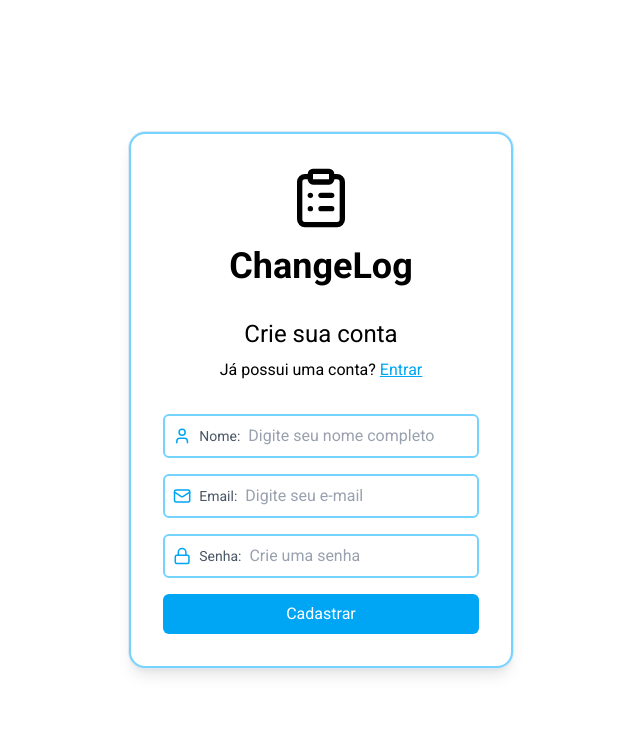
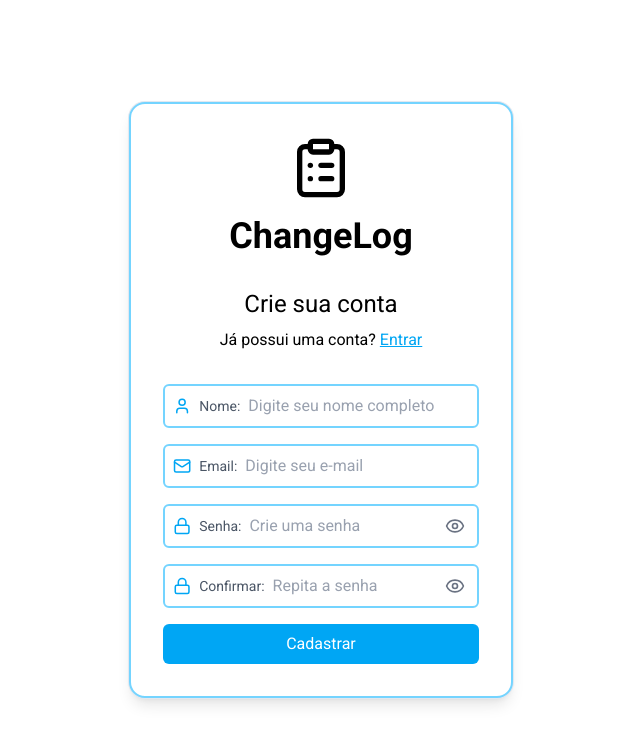
Before and after one commit to DhioneCastilhoBarbosa/Frontend-changelog, a React (Vite) app: page /cadastro in a window 1280 px wide. Shown: the top 744 px of the page, without its empty margins (319-959 px from the left). Built offline with nearby package versions, Linux system fonts and the light colour scheme.

Commit message:
feat: add new feature in sigin e singup

```diff
--- a/src/components/signUp.tsx
+++ b/src/components/signUp.tsx
@@ -1,4 +1,4 @@
-import { ClipboardList, Lock, Mail, User } from "lucide-react";
+import { ClipboardList, Lock, Mail, User, Eye, EyeOff } from "lucide-react";
 import { useNavigate } from "react-router-dom";
 import { toast } from "sonner";
 import api from "../services/api";
@@ -7,31 +7,45 @@ import React from "react";
 export default function SignUp() {
   const navigate = useNavigate();
   const [loading, setLoading] = React.useState(false);
+  const [showPwd, setShowPwd] = React.useState(false);
+  const [showConfirm, setShowConfirm] = React.useState(false);
+
   const [form, setForm] = React.useState({
     name: "",
     email: "",
     password: "",
+    confirmPassword: "",
   });
 
   const update =
-    (key: "name" | "email" | "password") =>
-    (e: React.ChangeEvent<HTMLInputElement>) =>
+    (key: keyof typeof form) => (e: React.ChangeEvent<HTMLInputElement>) =>
       setForm((f) => ({ ...f, [key]: e.target.value }));
+
+  const mismatch =
+    form.confirmPassword.length > 0 && form.password !== form.confirmPassword;
 
   const handleSubmit = async (e: React.FormEvent<HTMLFormElement>) => {
     e.preventDefault();
     if (loading) return;
+
+    if (mismatch) {
+      toast.error("As senhas não coincidem.");
+      return;
+    }
+    if (form.password.length < 6) {
+      toast.error("A senha deve ter pelo menos 6 caracteres.");
+      return;
+    }
+
     setLoading(true);
     try {
-      // Se seu axios já tem baseURL = https://api-changelog.intelbras-cve-pro.com.br/api
-      // use apenas "/users". Caso não tenha, use a URL completa abaixo.
       await api.post("/users", {
         name: form.name.trim(),
         email: form.email.trim(),
         password: form.password,
       });
       toast.success(
-        "Cadastro realizado com sucesso! Entre em contato com a equipe de CVE para ativar sua conta.",
+        "Cadastro realizado. Contate a equipe de CVE para ativar sua conta.",
         { closeButton: true }
       );
       navigate("/login");
@@ -45,7 +59,7 @@ export default function SignUp() {
       ) {
         const response = (
           err as { response?: { data?: { message?: string }; status?: number } }
-        ).response;
+        ).response as any;
         msg =
           response?.data?.message ||
           (response?.status === 409
@@ -127,29 +141,98 @@ export default function SignUp() {
           </label>
 
           {/* Senha */}
-          <label className="flex items-center gap-2 border-2 border-sky-300 p-2 rounded-md w-full transition-colors focus-within:border-sky-500 focus-within:bg-sky-50 dark:focus-within:bg-zinc-800">
+          <label
+            className={`flex items-center gap-2 border-2 p-2 rounded-md w-full transition-colors focus-within:border-sky-500 focus-within:bg-sky-50 dark:focus-within:bg-zinc-800 ${
+              mismatch ? "border-rose-400" : "border-sky-300"
+            }`}
+          >
             <Lock className="w-5 h-5 text-sky-500" />
             <div className="flex flex-row items-center gap-2 w-full">
               <span className="text-sm text-gray-600 dark:text-gray-300">
                 Senha:
               </span>
+              <div className="relative w-full flex items-center">
                 <input
-                type="password"
+                  type={showPwd ? "text" : "password"}
                   name="password"
                   value={form.password}
                   onChange={update("password")}
-                className="bg-transparent outline-none border-none text-black dark:text-white placeholder:text-gray-400 w-full"
+                  className="bg-transparent outline-none border-none text-black dark:text-white placeholder:text-gray-400 w-full pr-8"
                   placeholder="Crie uma senha"
                   autoComplete="new-password"
                   minLength={6}
                   required
+                  aria-invalid={mismatch}
                 />
+                <button
+                  type="button"
+                  onClick={() => setShowPwd((s) => !s)}
+                  aria-label={showPwd ? "Ocultar senha" : "Mostrar senha"}
+                  aria-pressed={showPwd}
+                  className="absolute right-0 p-1 text-gray-500 hover:text-gray-700 dark:text-gray-400 dark:hover:text-gray-200"
+                >
+                  {showPwd ? (
+                    <EyeOff className="w-5 h-5" />
+                  ) : (
+                    <Eye className="w-5 h-5" />
+                  )}
+                </button>
+              </div>
             </div>
           </label>
 
+          {/* Confirmar Senha */}
+          <label
+            className={`flex items-center gap-2 border-2 p-2 rounded-md w-full transition-colors focus-within:border-sky-500 focus-within:bg-sky-50 dark:focus-within:bg-zinc-800 ${
+              mismatch ? "border-rose-400" : "border-sky-300"
+            }`}
+          >
+            <Lock className="w-5 h-5 text-sky-500" />
+            <div className="flex flex-row items-center gap-2 w-full">
+              <span className="text-sm text-gray-600 dark:text-gray-300">
+                Confirmar:
+              </span>
+              <div className="relative w-full flex items-center">
+                <input
+                  type={showConfirm ? "text" : "password"}
+                  name="confirmPassword"
+                  value={form.confirmPassword}
+                  onChange={update("confirmPassword")}
+                  className="bg-transparent outline-none border-none text-black dark:text-white placeholder:text-gray-400 w-full pr-8"
+                  placeholder="Repita a senha"
+                  autoComplete="new-password"
+                  minLength={6}
+                  required
+                  aria-invalid={mismatch}
+                />
+                <button
+                  type="button"
+                  onClick={() => setShowConfirm((s) => !s)}
+                  aria-label={
+                    showConfirm ? "Ocultar confirmação" : "Mostrar confirmação"
+                  }
+                  aria-pressed={showConfirm}
+                  className="absolute right-0 p-1 text-gray-500 hover:text-gray-700 dark:text-gray-400 dark:hover:text-gray-200"
+                >
+                  {showConfirm ? (
+                    <EyeOff className="w-5 h-5" />
+                  ) : (
+                    <Eye className="w-5 h-5" />
+                  )}
+                </button>
+              </div>
+            </div>
+          </label>
+
+          {mismatch && (
+            <p className="w-full text-xs text-rose-600 -mt-2">
+              As senhas não coincidem.
+            </p>
+          )}
+
           <button
             type="submit"
-            disabled={loading}
+            disabled={loading || mismatch}
             className="bg-sky-500 text-white p-2 rounded-md w-full hover:bg-sky-600 transition cursor-pointer disabled:opacity-60"
           >
             {loading ? "Cadastrando..." : "Cadastrar"}
--- a/src/components/singin.tsx
+++ b/src/components/singin.tsx
@@ -1,4 +1,4 @@
-import { ClipboardList, Loader, Lock, Mail } from "lucide-react";
+import { ClipboardList, Loader, Lock, Mail, Eye, EyeOff } from "lucide-react";
 import { useNavigate } from "react-router-dom";
 import api from "../services/api";
 import { useState } from "react";
@@ -11,6 +11,7 @@ interface SignInProps {
 export default function SignIn({ onLogin }: SignInProps) {
   const [email, setEmail] = useState("");
   const [password, setPassword] = useState("");
+  const [showPassword, setShowPassword] = useState(false);
   const [loading, setLoading] = useState(false);
   const navigate = useNavigate();
 
@@ -18,18 +19,12 @@ export default function SignIn({ onLogin }: SignInProps) {
     e.preventDefault();
     setLoading(true);
     try {
-      const resposta = await api.post("/auth/login", {
-        email: email,
-        password: password,
-      });
-
+      const resposta = await api.post("/auth/login", { email, password });
       const { token } = resposta.data;
 
       localStorage.setItem("token", token);
-
-      // ⬇️ Adicione essas duas linhas para o App reconhecer o login
       localStorage.setItem("authenticated", "true");
-      const expiresAt = Date.now() + 60 * 60 * 1000; // 60 minutos
+      const expiresAt = Date.now() + 60 * 60 * 1000;
       localStorage.setItem("expires_at", expiresAt.toString());
 
       onLogin();
@@ -44,13 +39,11 @@ export default function SignIn({ onLogin }: SignInProps) {
     }
   };
 
-  const handleRegister = () => {
-    navigate("/cadastro");
-  };
+  const handleRegister = () => navigate("/cadastro");
 
   return (
     <div className="flex items-center justify-center h-screen bg-white text-black dark:bg-zinc-900 dark:text-white">
-      <div className=" flex flex-col  justify-center items-center transition-colors duration-300 bg-white text-black dark:bg-zinc-800 dark:text-white border-2 min-w-96 w-96 p-8  border-green-300 rounded-2xl shadow-lg ring-1 ring-slate-200 dark:ring-zinc-700">
+      <div className="flex flex-col justify-center items-center transition-colors duration-300 bg-white text-black dark:bg-zinc-800 dark:text-white border-2 min-w-96 w-96 p-8 border-green-300 rounded-2xl shadow-lg ring-1 ring-slate-200 dark:ring-zinc-700">
         <ClipboardList size={64} className="mb-4" />
         <h1 className="text-4xl font-bold">ChangeLog</h1>
         <h2 className="mt-8 text-2xl">Bem vindo!</h2>
@@ -62,12 +55,14 @@ export default function SignIn({ onLogin }: SignInProps) {
             onClick={handleRegister}
           >
             Cadastre-se aqui.
-          </a>{" "}
+          </a>
         </label>
+
         <form
           onSubmit={handleSubmit}
           className="flex flex-col justify-center items-center gap-4 mt-8 w-full max-w-md"
         >
+          {/* Email */}
           <label className="flex items-center gap-2 border-2 border-green-300 p-2 rounded-md w-full transition-colors focus-within:border-green-500 focus-within:bg-green-50 dark:focus-within:bg-zinc-800">
             <Mail className="w-5 h-5 text-green-500" />
             <div className="flex flex-row items-center gap-2 w-full">
@@ -81,30 +76,49 @@ export default function SignIn({ onLogin }: SignInProps) {
                 value={email}
                 onChange={(e) => setEmail(e.target.value)}
                 placeholder="Digite seu e-mail"
+                autoComplete="username"
               />
             </div>
           </label>
 
+          {/* Senha com toggle */}
           <label className="flex items-center gap-2 border-2 border-green-300 p-2 rounded-md w-full transition-colors focus-within:border-green-500 focus-within:bg-green-50 dark:focus-within:bg-zinc-800">
             <Lock className="w-5 h-5 text-green-500" />
             <div className="flex flex-row items-center gap-2 w-full">
               <span className="text-sm text-gray-600 dark:text-gray-300">
                 Senha:
               </span>
+              <div className="relative w-full flex items-center">
                 <input
-                type="password"
+                  type={showPassword ? "text" : "password"}
                   name="password"
-                className="bg-transparent outline-none border-none text-black dark:text-white placeholder:text-gray-400 w-full"
+                  className="bg-transparent outline-none border-none text-black dark:text-white placeholder:text-gray-400 w-full pr-8"
                   value={password}
                   onChange={(e) => setPassword(e.target.value)}
                   placeholder="Digite sua senha"
+                  autoComplete="current-password"
                 />
+                <button
+                  type="button"
+                  onClick={() => setShowPassword((s) => !s)}
+                  aria-label={showPassword ? "Ocultar senha" : "Mostrar senha"}
+                  aria-pressed={showPassword}
+                  className="absolute right-0 p-1 text-gray-500 hover:text-gray-700 dark:text-gray-400 dark:hover:text-gray-200"
+                  tabIndex={0}
+                >
+                  {showPassword ? (
+                    <EyeOff className="w-5 h-5" />
+                  ) : (
+                    <Eye className="w-5 h-5" />
+                  )}
+                </button>
+              </div>
             </div>
           </label>
 
           <button
             disabled={loading}
-            className="flex items-center justify-center bg-green-500 text-white p-2 rounded-md w-full hover:bg-green-600 transition cursor-pointer"
+            className="flex items-center justify-center bg-green-500 text-white p-2 rounded-md w-full hover:bg-green-600 transition cursor-pointer disabled:opacity-70"
           >
             {loading ? <Loader className="animate-spin w-5 h-5" /> : "Login"}
           </button>
```
Lines whose indentation alone changed are shown as unchanged.
